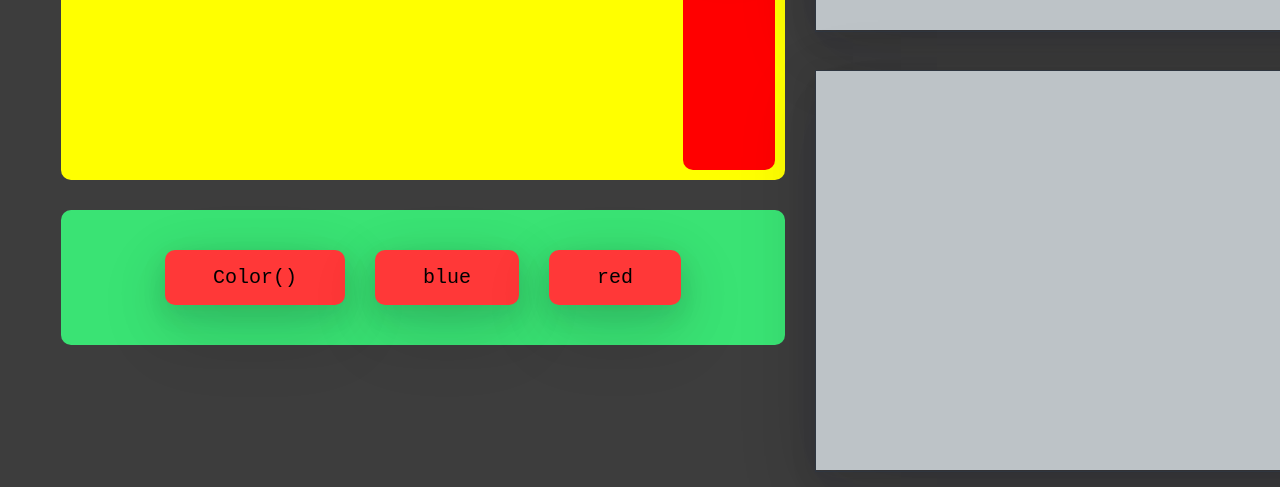
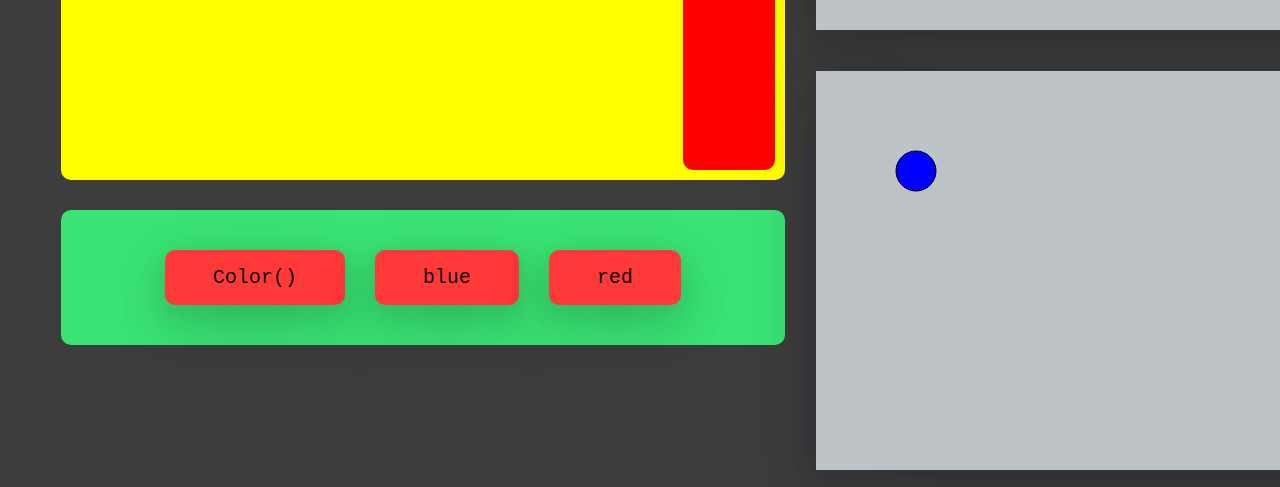
Before and after one commit to thtnaw123/code-kid, a React (Vite) app: page / in a window 1280 px wide. Shown: the part 390-877 px from the top of the page. Built offline with nearby package versions, Linux system fonts and the light colour scheme.

Commit message:
Adding color

```diff
--- a/src/App.jsx
+++ b/src/App.jsx
@@ -1,40 +1,59 @@
 import { useState } from "react";
 import "./App.css";
 import { Actions, Animationspace, Buttons, Codespace } from "./Components";
+import { Engine } from "./Engine/Engine";
 
 function App() {
   const [inputObj, setInputObj] = useState([
-    { color: { id: 1, color: "", functionName: "" } },
+    { color: { id: 1, value: "", functionName: "" } },
   ]);
-  const [outputObj, setOutputObj] = useState([]);
+  const [outPutObj, setOutPutObj] = useState([]);
+  const [run, setRun] = useState(false);
+
   //Action color() funtion
   const Color = (text) => {
     const newArray = [...inputObj];
     newArray[0].color.functionName = text;
     setInputObj(newArray);
   };
+
   //Action color type
   const colorType = (text) => {
     //check if there is a funtion name
     if (inputObj[0].color.functionName) {
       const newArray = [...inputObj];
-      newArray[0].color.color = text;
+      newArray[0].color.value = text;
       setInputObj(newArray);
     } else {
       return;
     }
   };
+
+  //parse the exection code using the Engine
+  const parseCode = (data) => {
+    const EngineOutPut = Engine(data);
+    const newArray = [...outPutObj];
+    newArray.push(EngineOutPut[0]);
+    setOutPutObj(newArray);
+  };
+
+  //
   return (
     <>
       <div className="game-page-container">
         <div className="Buttons-Codespace--Actions">
           <div className="Buttons-Codespace">
             <Codespace inputObj={inputObj} />
-            <Buttons />
+            <Buttons
+              inputObj={inputObj}
+              parseCode={parseCode}
+              run={run}
+              setRun={setRun}
+            />
           </div>
           <Actions Color={Color} colorType={colorType} />
         </div>
-        <Animationspace />
+        <Animationspace parseCode={parseCode} inputObj={inputObj} run={run} />
       </div>
     </>
   );
--- a/src/Components/Animationspace/Animationspace.jsx
+++ b/src/Components/Animationspace/Animationspace.jsx
@@ -1,24 +1,32 @@
 import React, { useEffect, useRef } from "react";
 import "./animationSpace.css";
+import { Ball } from "../../Utils/Ball";
 
-const Animationspace = () => {
+const Animationspace = ({ parseCode, inputObj, run }) => {
   const runCanvaRef = useRef(null);
   const exampleCanvaRef = useRef(null);
 
+  //Exection canvas
   useEffect(() => {
     const render = () => {
       const canvas = runCanvaRef.current;
       const ctx = canvas.getContext("2d");
       ctx.clearRect(0, 0, canvas.width, canvas.height);
+      if (run) {
+        Ball(ctx, inputObj[0].color.value);
+      }
       requestAnimationFrame(render);
     };
     render();
   }, []);
+
+  //Example canvas
   useEffect(() => {
     const render = () => {
       const canvas = exampleCanvaRef.current;
       const ctx = canvas.getContext("2d");
       ctx.clearRect(0, 0, canvas.width, canvas.height);
+      Ball(ctx, "blue");
       requestAnimationFrame(render);
     };
     render();
--- a/src/Components/Buttons/Buttons.jsx
+++ b/src/Components/Buttons/Buttons.jsx
@@ -1,11 +1,17 @@
 import React from "react";
 import "./buttons.css";
 
-const Buttons = () => {
+const Buttons = ({ inputObj, parseCode, run, setRun }) => {
   return (
     <div className="Buttons">
       <div className="Run_code">
-        <button>Run</button>
+        <button
+          onClick={() => {
+            parseCode(inputObj);
+          }}
+        >
+          Run
+        </button>
       </div>
 
       <div className="Reset_Code">
--- a/src/Components/Codespace/Codespace.jsx
+++ b/src/Components/Codespace/Codespace.jsx
@@ -7,7 +7,7 @@ const Codespace = ({ inputObj }) => {
       {inputObj.map((item) => (
         <h3>
           {item.color.functionName}
-          {item.color.functionName ? "(" : ""} {item.color.color}{" "}
+          {item.color.functionName ? "(" : ""} {item.color.value}{" "}
           {item.color.functionName ? ")" : ""}
         </h3>
       ))}
--- a/src/Engine/Engine.jsx
+++ b/src/Engine/Engine.jsx
@@ -4,8 +4,8 @@ export const Engine = (data) => {
     if (!item) {
       return;
     } else {
-      if (item.funname && item.value) {
-        arr.push({ color: item.value });
+      if (item.color.functionName && item.color.value) {
+        arr.push({ color: item.color.value });
       } else {
         console.log("error");
       }
--- /dev/null
+++ b/src/Utils/Ball.jsx
@@ -0,0 +1,8 @@
+export function Ball(ctx, color) {
+  ctx.beginPath();
+  ctx.fillStyle = color;
+  ctx.arc(100, 100, 20, 0, 2 * Math.PI);
+  ctx.strokeWidth = 4;
+  ctx.fill();
+  ctx.stroke();
+}
```
